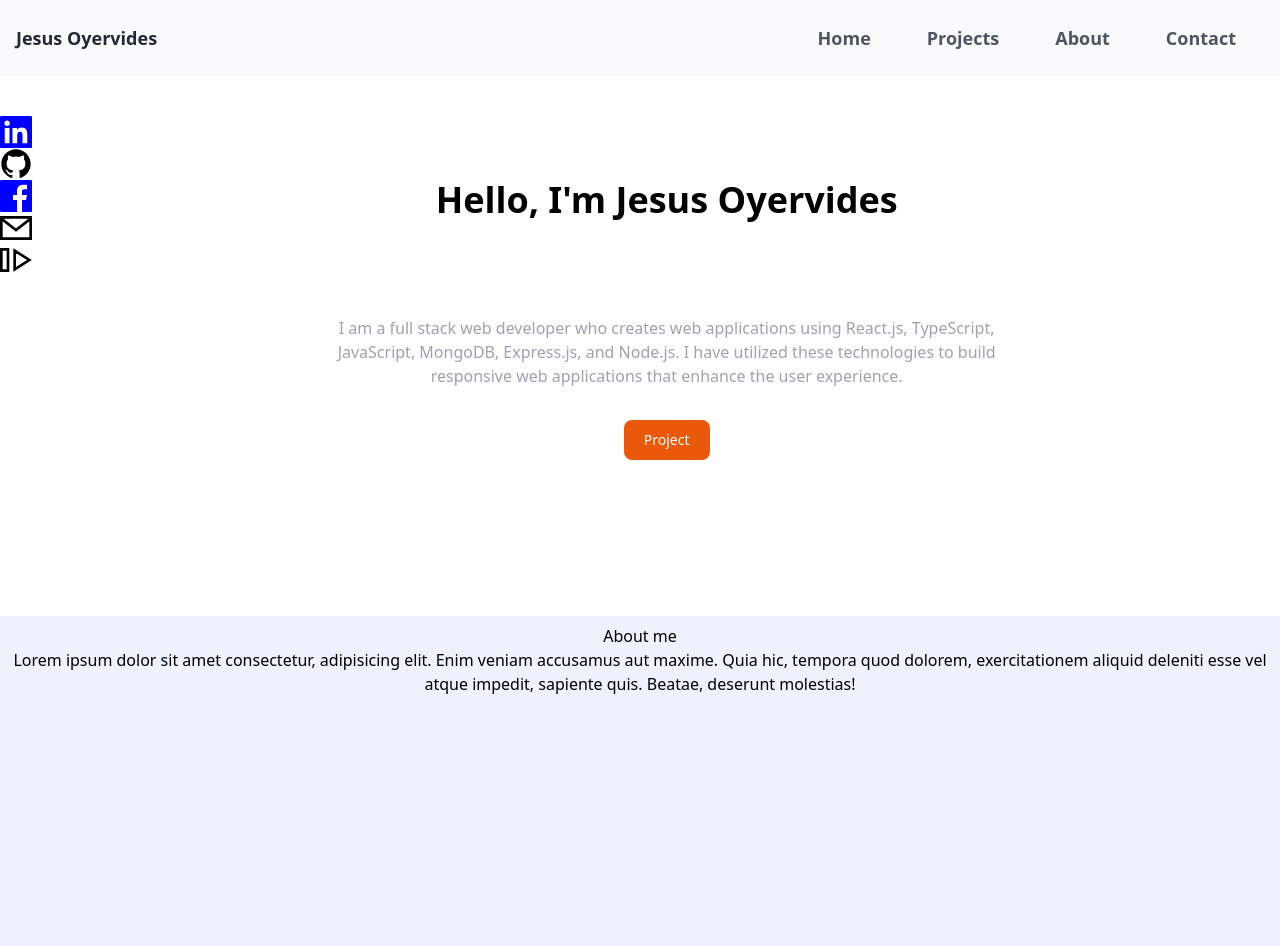
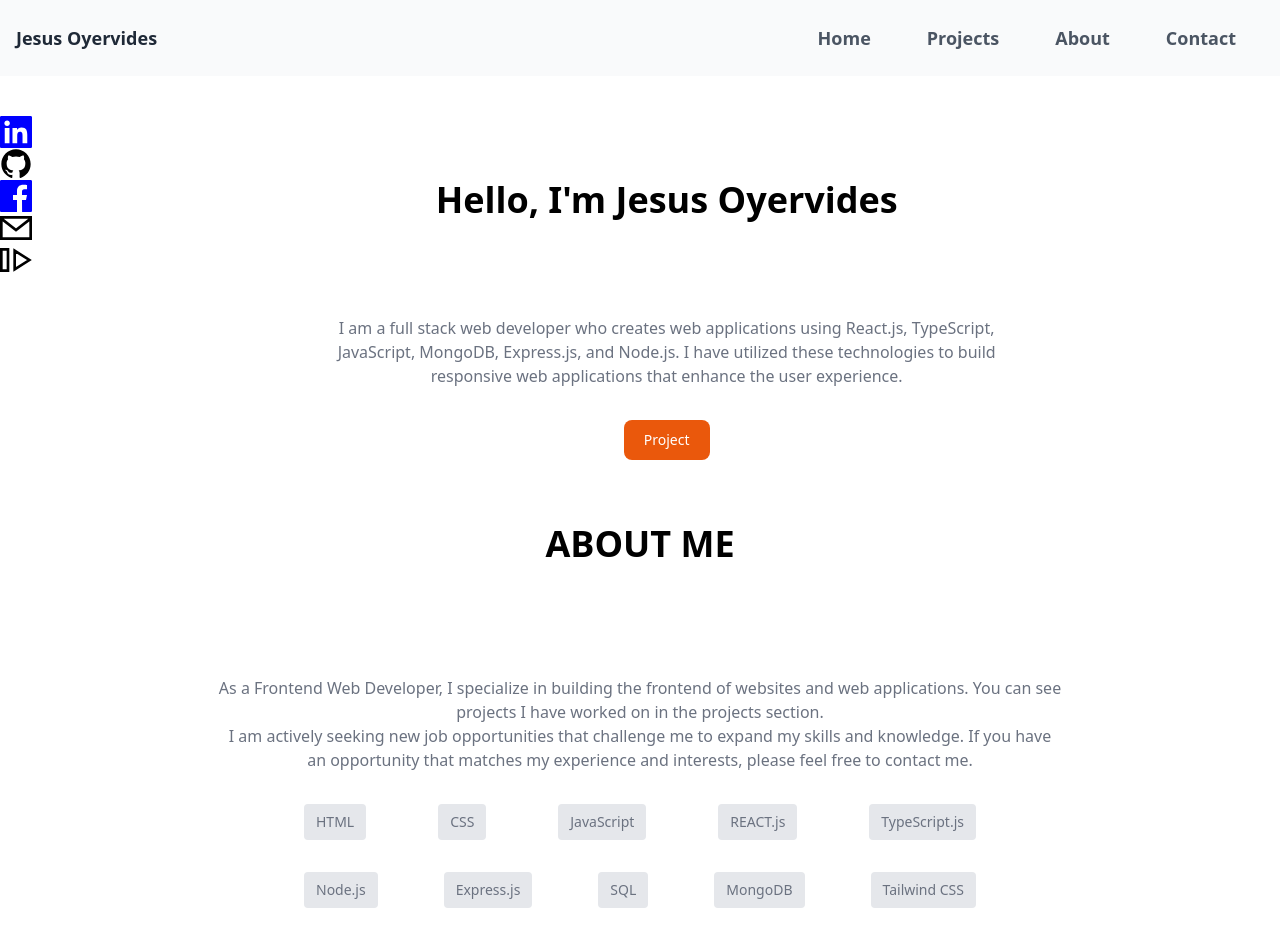
Before and after one commit to jesusoyer/JO-Portfolio, a React (Create React App) app: page / in a window 1280 px wide. Shown: the top 946 px of the page. Built offline with nearby package versions, Linux system fonts and the light colour scheme.

Commit message:
finised the about me section to match the design

```diff
--- a/src/components/AboutMe/AboutMe.tsx
+++ b/src/components/AboutMe/AboutMe.tsx
@@ -1,20 +1,31 @@
-
+import aboutMeCss from "./aboutMeCss";
 
 const AboutMe: React.FC = () => {
-
+const { skills } = aboutMeCss;
 
 
 
     return (
 
-      <div className="col-span-12 bg-indigo-50 w-screen h-[500px] p-2">
-            <h1>About me</h1>
-            <p>
-              Lorem ipsum dolor sit amet consectetur, adipisicing elit. Enim
-              veniam accusamus aut maxime. Quia hic, tempora quod dolorem,
-              exercitationem aliquid deleniti esse vel atque impedit, sapiente
-              quis. Beatae, deserunt molestias!
+      <div className="col-span-12  w-screen h-[500px] p-2">
+            <h1 className=" mx-auto mb-14 font-semibold text-4xl font-bold mb-28">ABOUT ME</h1>
+            <p className="text-center w-8/12 mx-auto text-gray-500">
+            As a Frontend Web Developer, I specialize in building the frontend of websites and web applications. You can see projects I have worked on in the projects section.<br></br>I am actively seeking new job opportunities that challenge me to expand my skills and knowledge. If you have an opportunity that matches my experience and interests, please feel free to contact me.
             </p>
+            <div className="flex justify-between mx-72 mt-4">
+              <div className={skills}>HTML</div>
+              <div className={skills}>CSS</div>
+              <div className={skills}>JavaScript</div>
+              <div className={skills}>REACT.js</div>
+              <div className={skills}>TypeScript.js</div>
+            </div>
+            <div className="flex justify-between mx-72 ">
+              <div className={skills}>Node.js</div>
+              <div className={skills}>Express.js</div>
+              <div className={skills}>SQL</div>
+              <div className={skills}>MongoDB</div>
+              <div className={skills}>Tailwind CSS</div>
+            </div>
           </div>
 
 
--- /dev/null
+++ b/src/components/AboutMe/aboutMeCss.tsx
@@ -0,0 +1,7 @@
+
+const aboutMe = {
+skills:"bg-gray-200 rounded px-3 py-2 text-sm text-gray-500 my-4 mx-2"
+
+}
+
+export default aboutMe;
--- a/src/components/FixedSidebar/FixedSideBar.tsx
+++ b/src/components/FixedSidebar/FixedSideBar.tsx
@@ -12,7 +12,7 @@ const FixedSidebar: React.FC = () => {
     return (
 
         <div className="flex w-10 sticky  ">
-        <aside className="h-[500px] top-64 col-span-8 mt-10">
+        <aside className="h-[400px] top-64 col-span-8 mt-10">
              <GrLinkedin size={32} style={{color: 'blue'}}/>
             <GrGithub size={32} style={{color: 'black'}} />
             <GrFacebook size={32} style={{color: 'blue'}}/>
--- a/src/components/landingSection/LandingSection.tsx
+++ b/src/components/landingSection/LandingSection.tsx
@@ -10,10 +10,10 @@ const LandingSection: React.FC = () => {
 
 
           <div className="col-span-11  w-screen p-2">
-            <div className="flex flex-col justify-center mr-40">
+            <div className="flex flex-col justify-center mr-40 ">
 
             <h1 className="my-24 mx-auto font-semibold text-4xl font-bold">Hello, I'm Jesus Oyervides</h1>
-            <p className="text-center w-8/12 mx-auto text-gray-400">
+            <p className="text-center w-8/12 mx-auto text-gray-500">
             I am a full stack web developer who creates web applications using React.js, TypeScript, JavaScript, MongoDB, Express.js, and Node.js. I have utilized these technologies to build responsive web applications that enhance the user experience.
             </p>
 
--- a/src/components/landingSection/landingSectionCss.tsx
+++ b/src/components/landingSection/landingSectionCss.tsx
@@ -1,7 +1,7 @@
 const landingSectionCss = {
 
 
-    buttonCss:"focus:outline-none text-white bg-orange-600 hover:bg-yellow-500 focus:ring-4 focus:ring-yellow-300 font-medium rounded-lg text-sm px-5 py-2.5 mr-40 mb-2 my-8 dark:focus:ring-yellow-900",
+    buttonCss:"focus:outline-none text-white bg-orange-600 hover:bg-yellow-500 focus:ring-4 focus:ring-yellow-300 font-medium rounded-lg text-sm px-5 py-2.5 mr-40 mb-2 my-8 dark:focus:ring-yellow-900 ",
 
 
 
```
